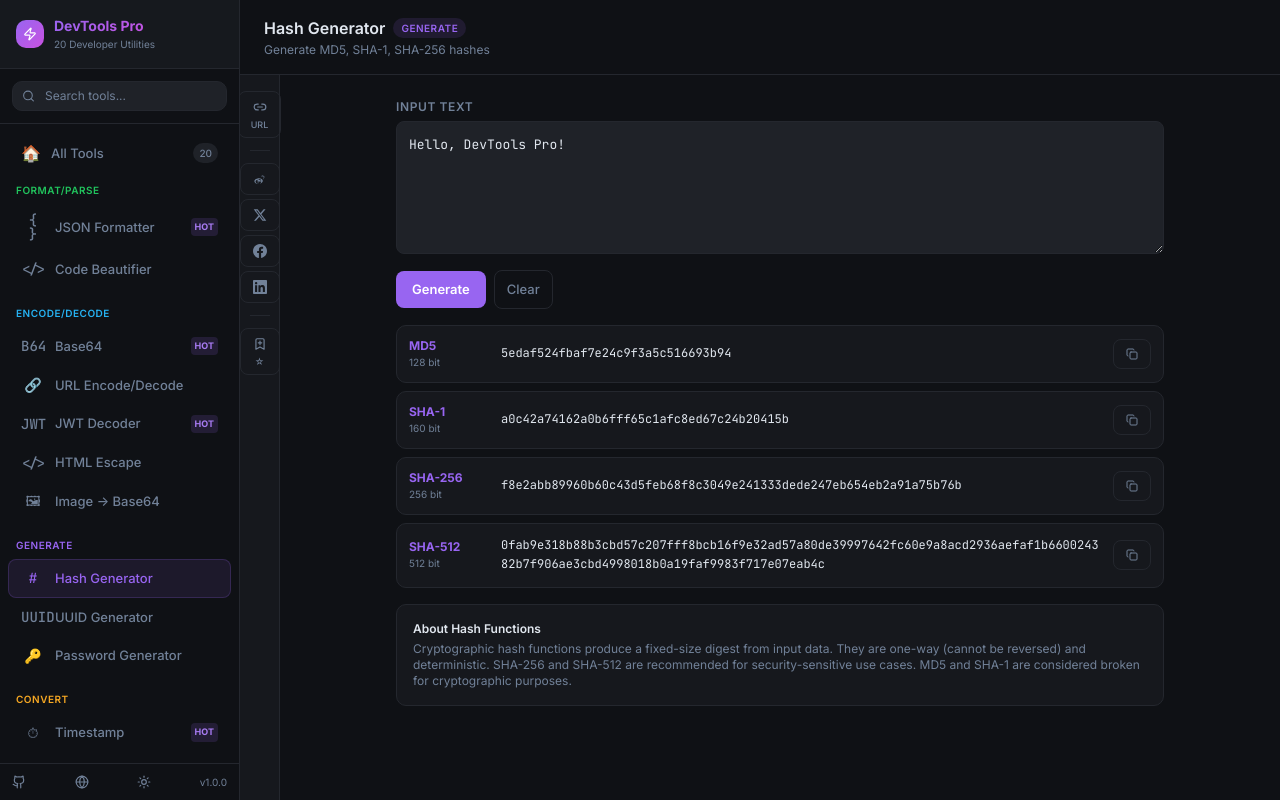
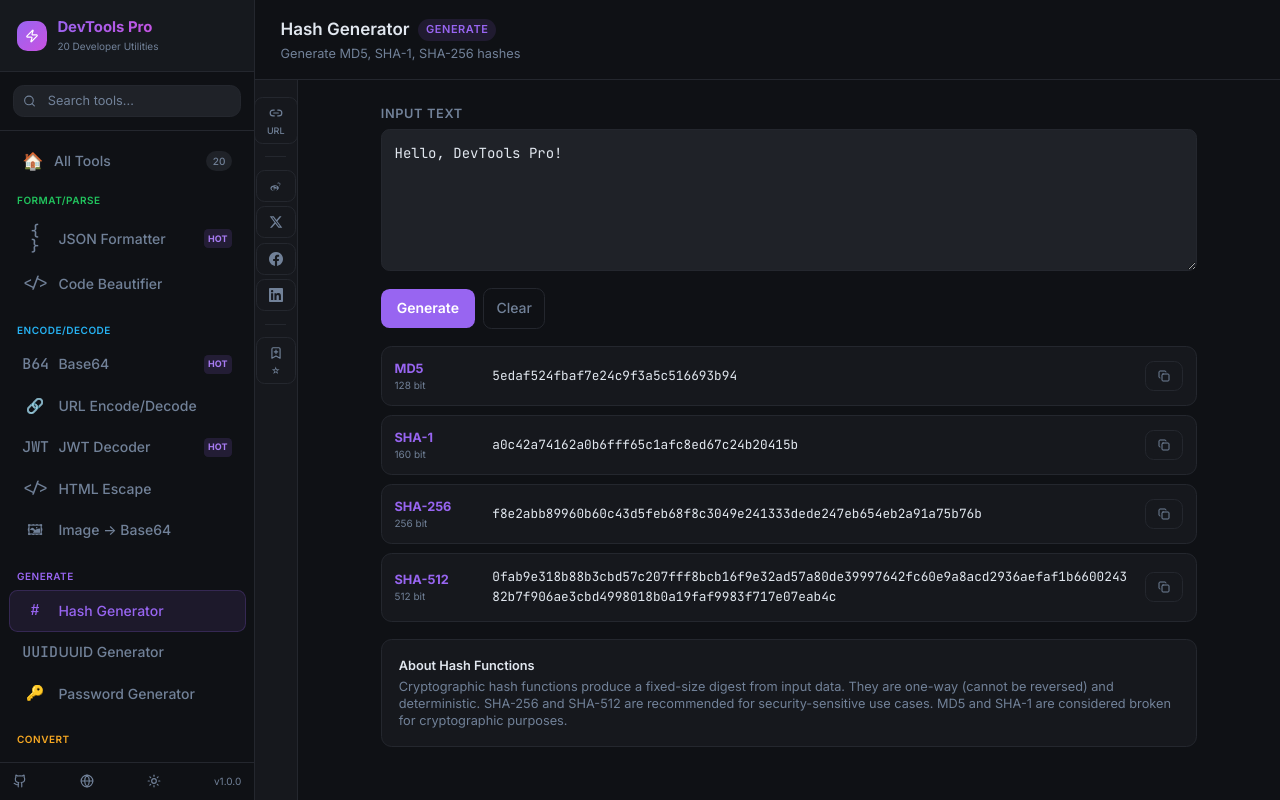
Before and after one commit to huhongguang/devtools-pro, a React (Vite) app: page /tools/hash-generator in a window 1280 px wide. Built offline with nearby package versions, Linux system fonts and the light colour scheme.

Commit message:
feat: increase UI font sizes for better readability

```diff
--- a/src/index.css
+++ b/src/index.css
@@ -56,10 +56,11 @@
 
 @layer base {
   * { @apply border-border; }
+  html { font-size: 17px; }
   body {
     @apply bg-background text-foreground;
     font-family: 'Inter', 'Noto Sans Arabic', -apple-system, BlinkMacSystemFont, sans-serif;
-    font-size: 14px;
+    font-size: 15px;
     line-height: 1.6;
     -webkit-font-smoothing: antialiased;
   }
@@ -102,7 +103,7 @@
 
   .code-area {
     font-family: 'JetBrains Mono', monospace;
-    font-size: 13px;
+    font-size: 14px;
     line-height: 1.65;
     background: hsl(var(--muted));
     border: 1px solid hsl(var(--border));
@@ -128,7 +129,7 @@
     gap: 0.625rem;
     padding: 0.5rem 0.75rem;
     border-radius: 0.5rem;
-    font-size: 13px;
+    font-size: 14px;
     font-weight: 500;
     color: hsl(var(--muted-foreground));
     cursor: pointer;
@@ -146,7 +147,7 @@
   }
 
   .badge-category {
-    font-size: 10px;
+    font-size: 11px;
     font-weight: 600;
     letter-spacing: 0.05em;
     text-transform: uppercase;
@@ -162,7 +163,7 @@
     background: hsl(var(--primary));
     color: hsl(var(--primary-foreground));
     border-radius: calc(var(--radius) - 2px);
-    font-size: 13px;
+    font-size: 14px;
     font-weight: 600;
     cursor: pointer;
     border: none;
@@ -180,7 +181,7 @@
     background: transparent;
     color: hsl(var(--muted-foreground));
     border-radius: calc(var(--radius) - 2px);
-    font-size: 13px;
+    font-size: 14px;
     font-weight: 500;
     cursor: pointer;
     border: 1px solid hsl(var(--border));
```
Also changed, not shown: .claude/settings.local.json (added).
